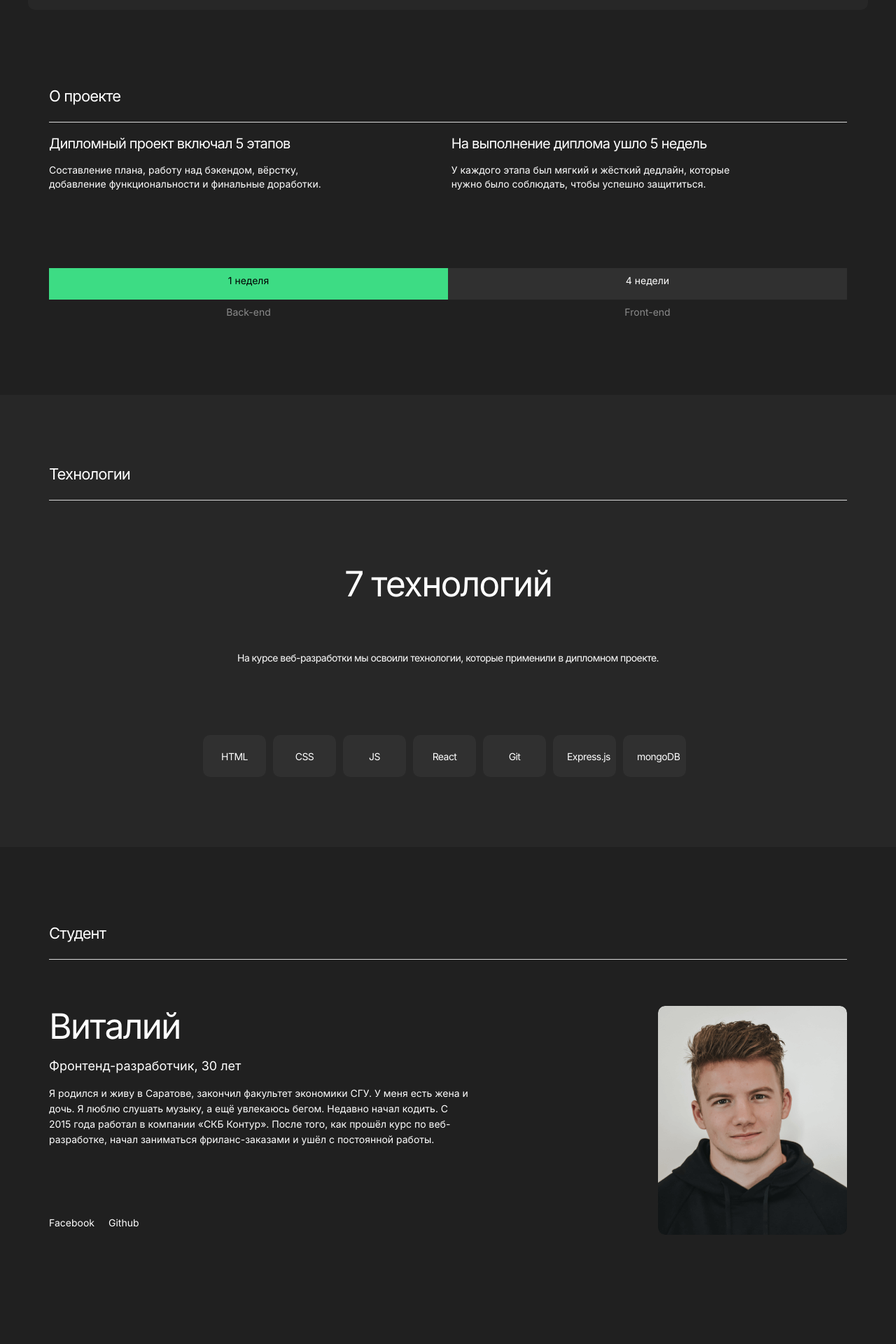
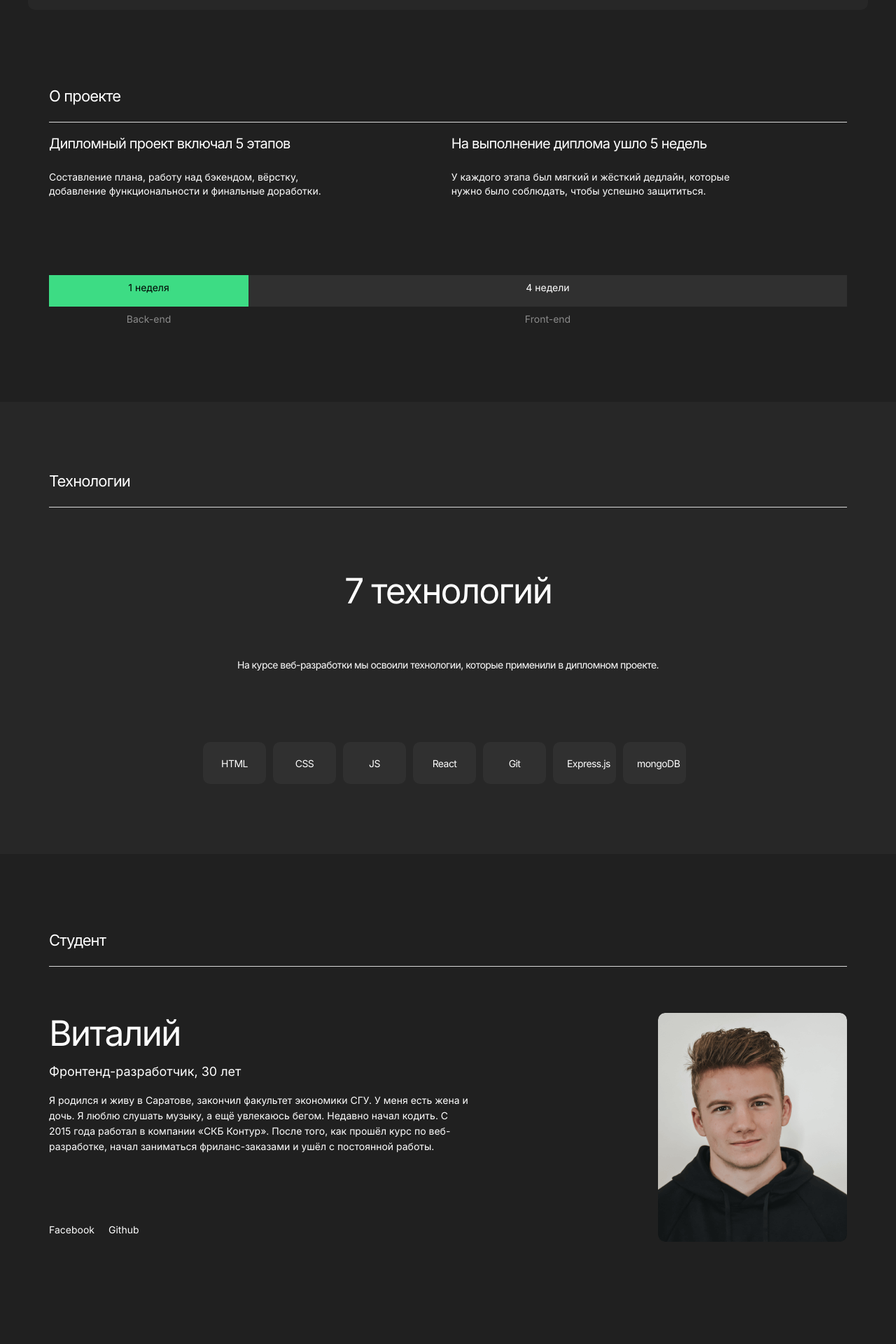
Before and after one commit to YippeeSmile/movies-explorer-frontend, a React (Create React App) app: page / in a window 1280 px wide. Shown: the part 560-2480 px from the top of the page at 70% size. Built offline with nearby package versions, Linux system fonts and the light colour scheme.

Commit message:
fix aboutMe

```diff
--- a/src/components/AboutMe/AboutMe.css
+++ b/src/components/AboutMe/AboutMe.css
@@ -1,5 +1,6 @@
     .about-me {
-        margin: 110px 70px 0;
+        margin: 110px auto 0;
+        max-width: calc(100vw - 2 * 70px);
     }
 
     .about-me__title {
@@ -22,11 +23,12 @@
     }
 
     .about-me__info_text-content {
-        max-width: 600px;
+        padding-right: 49px;
     }
 
     .about-me__info_title {
         margin: 0;
+        margin-bottom: 16px;
         font-family: 'Inter';
         font-style: normal;
         font-weight: 400;
@@ -37,6 +39,8 @@
     }
 
     .about-me__info_subtitle {
+        margin: 0;
+        margin-bottom: 20px;
         font-family: 'Inter';
         font-style: normal;
         font-weight: 500;
@@ -47,6 +51,9 @@
     }
 
     .about-me__info_text {
+        margin: 0;
+        margin-bottom: 87px;
+        max-width: 600px;
         font-family: 'Inter';
         font-style: normal;
         font-weight: 400;
@@ -60,24 +67,17 @@
         width: 270px;
         height: 327px;
         border-radius: 10px;
-        background-image: url('../../images/about-me_photo.png');
-        object-fit: cover;
-        object-position: center;
     }
 
     .about-me__info_social {
-        margin: 99px 0;
+        margin: 99px 20px 100px 0;
+        display: flex;
         font-family: 'Inter';
         font-style: normal;
         font-weight: 500;
         font-size: 14px;
         line-height: 17px;
         color: #FFFFFF;
-    }
-
-    .about-me__info_social {
-        display: flex;
-        margin-right: 20px;
     }
 
     .about-me__info_social-text {
@@ -92,9 +92,12 @@
     }
 
     @media screen and (max-width: 780px) {
+        .about-me {
+            margin: 90px auto 0;
+            max-width: calc(100vw - 2 * 50px);
+        }
         .about-me__info_text-content {
             max-width: 364px;
-            margin-right: 49px;
         }
         .about-me__info_title {
             font-size: 40px;
@@ -107,27 +110,47 @@
         .about-me__info_text {
             font-size: 12px;
             line-height: 18px;
+            margin-bottom: 87px;
+        }
+        .about-me__info_social {
+            margin: 87px 20px 90px 0;
         }
     }
 
-    @media screen and (max-width: 550px) {
+    @media screen and (max-width: 559px) {
         .about-me {
-            margin: 70px 14px 0;
+            margin: 70px auto 0;
+            max-width: calc(100vw - 2 * 14px);
+        }
+        .about-me__info_text-content {
+            margin: 0 auto;
+            padding: 0;
         }
         .about-me__info {
-            display: flex;
+            justify-content: center;
+            align-items: center;
             flex-direction: column-reverse;
         }
         .about-me__info_title {
             font-size: 30px;
             line-height: 36px;
+            margin-bottom: 16px;
         }
         .about-me__info_subtitle {
             font-size: 11px;
             line-height: 16px;
+            margin-bottom: 20px;
         }
         .about-me__info_text {
             font-size: 11px;
             line-height: 16px;
+            margin-bottom: 87px;
+        }
+        .about-me__image {
+            align-items: left;
+            margin-bottom: 40px;
+        }
+        .about-me__info_social {
+            margin: 40px 26px 69px 0;
         }
     }
--- a/src/components/AboutMe/AboutMe.jsx
+++ b/src/components/AboutMe/AboutMe.jsx
@@ -1,5 +1,6 @@
 import './AboutMe.css';
 import React from 'react';
+import myphoto from '../../images/about-me_photo.png';
 
 const AboutMe = () => {
 
@@ -17,7 +18,7 @@ const AboutMe = () => {
                         <p className='about-me__info_social-text'>Github</p>
                     </div>
                 </div>
-            <div className='about-me__image'></div>
+            <img src={myphoto} className='about-me__image' />
         </div>
         </section>
     )
--- a/src/components/AboutProjects/AboutProjects.css
+++ b/src/components/AboutProjects/AboutProjects.css
@@ -1,5 +1,6 @@
 .about-projects {
-    margin: 110px 70px;
+    margin: 110px auto;
+    max-width: calc(100vw - 2 * 70px);
     background-color: #202020;
 }
 
@@ -27,7 +28,7 @@
 
 .about-projects__subtitle {
     margin: 0;
-    margin-bottom: 16px;
+    margin-bottom: 26px;
     font-size: 20px;
     line-height: 24px;
     letter-spacing: -0.04em;
@@ -46,7 +47,7 @@
 
 .about-projects__timeline {
     display: grid;
-    grid-template-columns: 50% 50%;
+    grid-template-columns: 25% 75%;
     text-align: center;
     font-family: 'Inter';
     font-style: normal;
@@ -75,9 +76,28 @@
     height: 36px;
 }
 
+@media screen and (max-width: 768px) {
+    .about-projects {
+        margin: 90px auto;
+        max-width: calc(100vw - 2 * 50px);
+    }
+    .about-projects__subtitle {
+        margin-bottom: 22px;
+    }
+    .about-projects__text {
+        font-size: 12px;
+        line-height: 18px;
+        padding-right: 0px;
+    }
+    .about-projects__content {
+        margin-bottom: 93px;
+    }
+}
+
 @media screen and (max-width: 555px) {
     .about-projects {
-        margin: 70px 18px;
+        margin: 70px auto;
+        max-width: calc(100vw - 2 * 18px);
     }
     .about-projects__title {
         padding-bottom: 28px;
```
